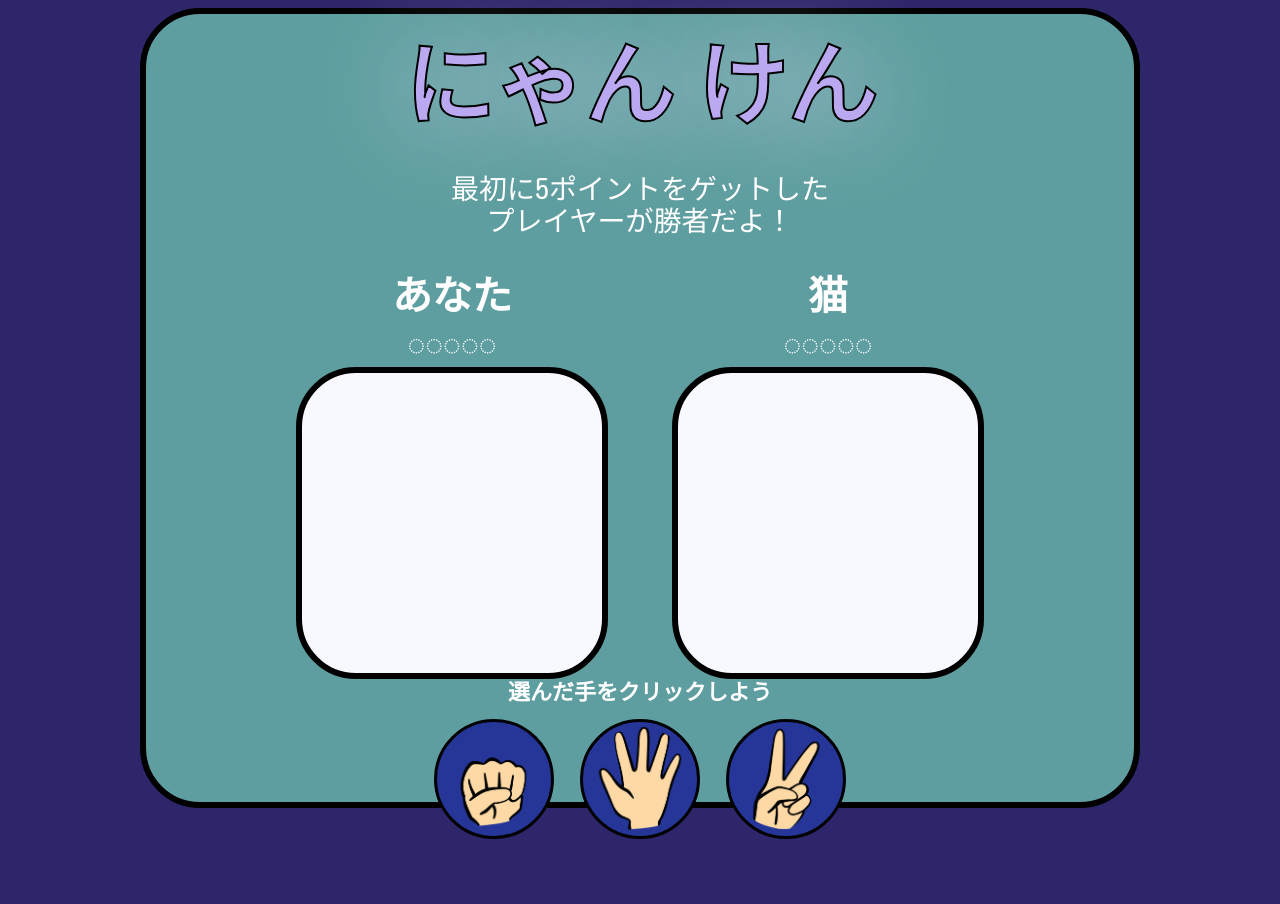
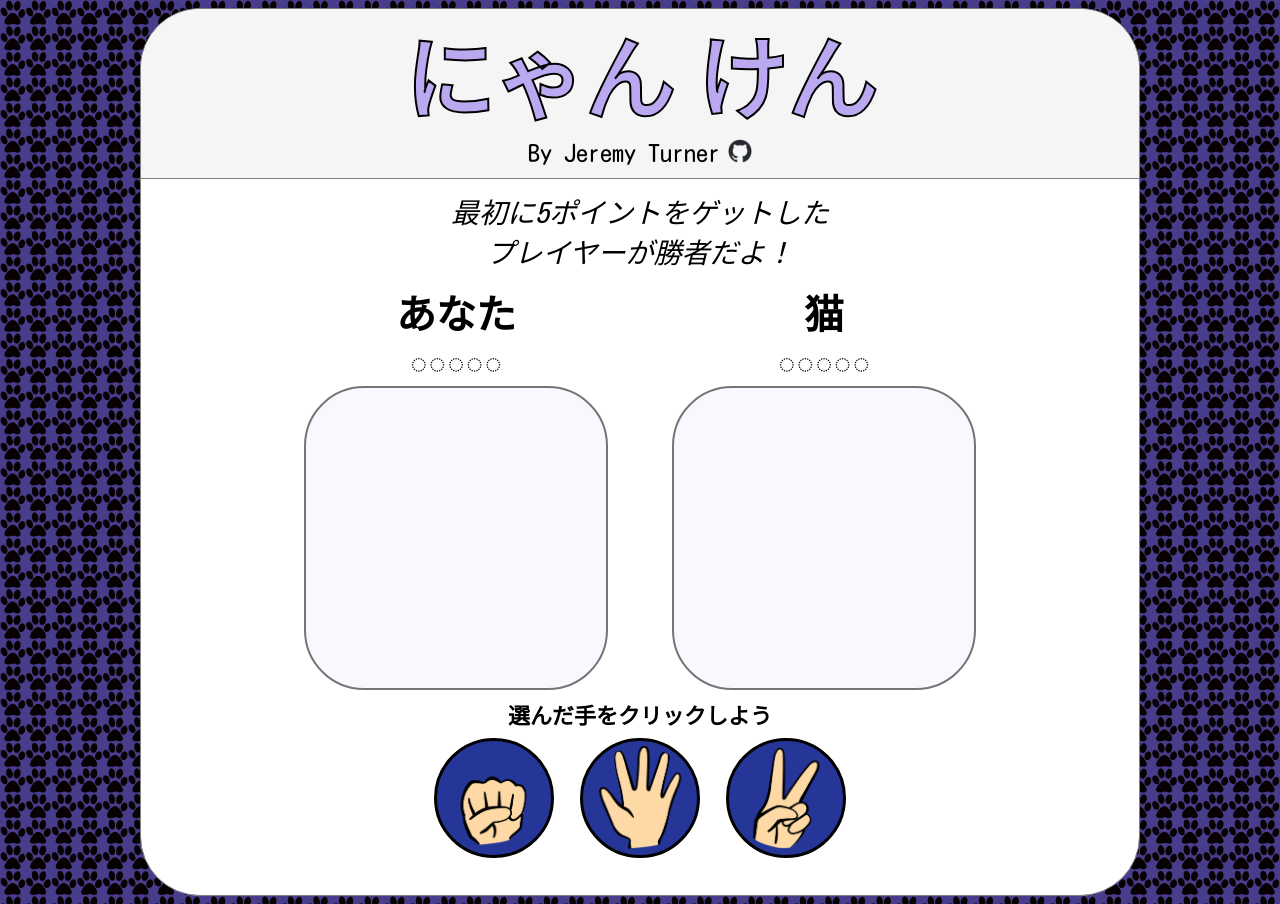
Before and after one commit to turner-jeremy/rock-paper-scissors, a plain HTML site: page index.html in a window 1280 px wide. Before the commit the page ends 839 px from the top, so only its background shows below. Drawn offline with Linux system fonts and the light colour scheme; a web font is replaced by a local one.

Commit message:
Add background and change UI color scheme
Change color to lighter color scheme in game area
Made borders thinner and lighter
Added tiled cat paw wallpaper to sit behind game area

```diff
--- a/index.html
+++ b/index.html
@@ -18,6 +18,7 @@
     <div class="game-container">
         <div class="game-title">
             <h1>にゃん けん</h1>
+            <p>By Jeremy Turner <a href="https://github.com/turner-jeremy/rock-paper-scissors/" target="_blank"><img src="./images/github-mark.png" alt="Github logo"></a></p>
          </div>
 
         <div class="game-info">
@@ -58,9 +59,6 @@
             <img id="rock" src="./images/rock-up.png" alt="Rock">
             <img id="paper"  src="./images/paper-up.png" alt="Paper">
             <img id="scissors" src="./images/scissors-up.png" alt="Scissors">
-            <!-- <button id="rock">✊🏻</button>
-            <button id="paper">✋🏻</button>
-            <button id="scissors">✌🏻</button> -->
         </div>
     </div>
     </div>
--- a/javascript.js
+++ b/javascript.js
@@ -8,8 +8,8 @@ var char = 0;
 var timer = 0;
 var drawGame = false;
 const pointsHTML = ["&#9312;", "&#9313;", "&#9314;", "&#9315;", "&#9316;"];
-catChoiceJpn = "";
-humanChoiceJpn = "";
+var catChoiceJpn = "";
+var humanChoiceJpn = "";
 
 const roundNumberUI = document.querySelector('.human-instructions');
 const humanScoreDiv = document.querySelector('.human-score');
@@ -42,7 +42,7 @@ const startGameString1 = "最初はグー"
 const startGameString2 = "にゃんけんぽん！"
 const drawGameString = "あいこでしょ"
 
-newPlaybackRate = 1.2;
+newPlaybackRate = 1.2; // Speeds up audio playback rate to match animation
 startGameAudio1.playbackRate = newPlaybackRate;
 startGameAudio2.playbackRate = newPlaybackRate;
 drawGameAudio.playbackRate = newPlaybackRate;
@@ -50,28 +50,20 @@ humanWinnerAudio.playbackRate = newPlaybackRate;
 catWinnerAudio.playbackRate = newPlaybackRate;
 gameInfoAudio.playbackRate = newPlaybackRate;
 
+gameInfoAudio.play(); // Plays audio instructions when game first loads
 
-gameInfoAudio.play();
 humanButtons.forEach((img) => {
           img.addEventListener('click', () => {
                 if (selectionMade === false) {
-                    selectionMade = true;
-                    img.classList.add('clicked');
+                    selectionMade = true; // locks player from making new selection until round is complete
+                    img.classList.add('clicked'); // css highlights player selection
                     humanSelection = img.id;
                     playRound();
                 }
               });
-
           });
 
-function getCatChoice() {
-    const catChoice = ["rock", "paper", "scissors"]
-    var i = Math.floor(3 * Math.random());
-    return catChoice[i]
-}
-
 function playRound() {
-    if (humanScore >= 5 || catScore >= 5) return;
     roundNumberUI.classList.add("round");
     roundNumberUI.textContent = "ラウンド " + roundNumber;
     humanChoiceDiv.classList.remove("winner");
@@ -79,6 +71,12 @@ function playRound() {
     catChoiceDiv.classList.remove("winner");
     catChoiceDiv.classList.remove("loser");
     animateTitle();
+}
+
+function getCatChoice() {
+    const catChoice = ["rock", "paper", "scissors"]
+    var i = Math.floor(3 * Math.random());
+    return catChoice[i]
 }
 
 function showScores() {
--- a/styles.css
+++ b/styles.css
@@ -7,50 +7,141 @@
 }
 
 html {
-    background-color: #2e266a;
+    background-image: url("./images/cat-paw-background.png");
+    background-size: 2vw;
+    background-color: darkslateblue;
 }
 
 .game-container {
     margin: auto;
     width: 100%;
     max-width: 1000px;
-    min-height: 90vh;
-    max-height: 100vh;
+    background-color: white;
     padding: 0;
     border-style: solid;
-    border-width: clamp(3px, 0.5vw, 8px);
+    border-width: clamp(1px, 0.1vw, 2px);
+    border-color: grey;
     border-radius: clamp(0px, 7vw, 60px);
-    background-color:cadetblue;
+    /* background-color:cadetblue; */
 }
 
 .game-title {
     display: flex;
+    flex-direction: column;
+    align-items: center;
     justify-content: center;
+    background-color: whitesmoke;
     flex: 1;
+    padding-bottom: 12px;
+    border-bottom-style: solid;
+    border-bottom-width: clamp(1px, 0.1vw, 2px);
+    border-color: grey;
+    border-top-right-radius: inherit;
+    border-top-left-radius: inherit;
 }
 
 .game-title h1 {
     font-family: 'Cherry Bomb One';
     display: inline-block;
-    font-size: clamp(30px, 10vw, 90px);
+    font-size: clamp(50px, 10vw, 90px);
     margin: auto;
     text-align: center;
-    text-shadow:  0 0 1em rgb(235, 229, 255);
     color: #baa8f0;
     /* background-color: #033546; */
     -webkit-text-stroke-width: clamp(1px, 0.2vw, 2px);
     -webkit-text-stroke-color: black;
 }
 
-.animate-text {
-    display: inline-block;
-    transition: all 0.2s ease;
-    -webkit-text-stroke-width: 0.3cqw;
-    -webkit-text-stroke-color: white;
+.game-title p {
+    display: flex;
+    align-items: center;
+    gap: 8px;
+    margin: 0;
+    font-size: clamp(16px, 4vw, 24px);
 }
 
-.animate-text.fade {
-    opacity: 0;
+.game-title img {
+    width: clamp(12px, 3vw, 24px)
+}
+
+.game-info,
+.game-status {
+    display: flex;
+    justify-content: center;
+    align-items: center;
+    text-align: center;
+    margin: 12px 0;
+    font-size: clamp(10px, 4vw, 28px);
+    /* line-height: clamp(12px, 32px, 40px); */
+    /* min-height: 5vh; */
+    font-style: italic;
+}
+
+.game-info p {
+    margin: 0;
+}
+
+.selection-container {
+    display: flex;
+    flex-direction: column;
+    gap: 0cqw;
+    justify-content: flex-start;
+    align-items: center;
+    margin: auto;
+    flex: 1;
+    padding-bottom: 3vh;
+    /* height: 20vh; */
+}
+
+.selection-container h2.round {
+    font-size: clamp(16px, 4vw, 28px);
+}
+
+.human-instructions,
+.winner-announce {
+    display: flex;
+    justify-content: center;
+    align-items: center;
+    text-align: center;
+    margin: 1cqh 0;
+    padding: 0 1cqw;
+    font-size: clamp(12px, 3.5vw, 22px);
+    /* color: white; */
+}
+
+.scoreboard {
+    display: flex;
+    gap: clamp(10px, 5vw, 80px);
+    justify-content: center;
+    flex: 3;
+}
+
+.scoreboard-human,
+.scoreboard-cat {
+    display: flex;
+    flex-direction: column;
+    align-items: center;
+}
+
+.scoreboard-human p,
+.scoreboard-cat p {
+    display: inline;
+    font-size: clamp(10px, 4vw, 28px);
+}
+
+.scoreboard-human h2,
+.scoreboard-cat h2 {
+    text-align: center;
+    margin: 0;
+    font-size: clamp(12px, 6vw, 40px);
+}
+
+.choices {
+    display: flex;
+    height: 30cqw;
+    max-height: 300px;
+    width: auto;
+    margin: auto;
 }
 
 @keyframes bounce {
@@ -70,8 +161,8 @@ html {
 .cat-choice-div {
     border-radius: clamp(0px, 7vw, 60px);
     border-style: solid;
-    border-width: clamp(4px, 0.5vw, 8px);
-    border-color: black;
+    border-width: clamp(2px, 0.2vw, 4px);
+    border-color:rgb(117, 117, 117);
     background-color:ghostwhite;
 }
 
@@ -81,6 +172,7 @@ html {
     align-items: center;
     margin: 0;
     min-height: 45px;
+    gap: 2px;
 }
 
 .human-score p,
@@ -93,30 +185,6 @@ html {
 
 .loser {
     background-color: darkred;
-}
-
-.selection-container {
-    display: flex;
-    flex-direction: column;
-    gap: 1cqw;
-    justify-content: center;
-    align-items: center;
-    margin: auto;
-    flex: 1;
-    height: 20vh;
-}
-
-.human-instructions,
-.winner-announce,
-.round {
-    display: flex;
-    justify-content: center;
-    align-items: center;
-    text-align: center;
-    margin: 1cqh 0 0 0;
-    padding: 0 1cqw;
-    font-size: clamp(12px, 3.5vw, 22px);
-    color: white;
 }
 
 #human-selection {
@@ -136,54 +204,12 @@ html {
     padding: 5px;
 }
 
-.game-info,
-.game-status {
-    display: flex;
-    justify-content: center;
-    align-items: center;
-    text-align: center;
-    color: white;
-    margin: 0;
-    font-size: clamp(12px, 4vw, 28px);
-    line-height: clamp(12px, 32px, 40px);
-    min-height: 8vh;
+#human-selection img.clicked {
+    background-color: orchid;
+    border-color: white;
+    border-width: 1qw;
 }
 
-.scoreboard {
-    display: flex;
-    gap: clamp(10px, 5vw, 80px);
-    justify-content: center;
-    color: white;
-    flex: 3;
-    /* max-height: 500px; */
-}
-
-.scoreboard-human,
-.scoreboard-cat {
-    display: flex;
-    flex-direction: column;
-    align-items: center;
-}
-
-.scoreboard-human p,
-.scoreboard-cat p {
-    display: inline;
-    font-size: clamp(10px, 5vw, 30px);
-}
-
-.scoreboard-human h2,
-.scoreboard-cat h2 {
-    text-align: center;
-    margin: 0;
-    font-size: clamp(10px, 4vw, 40px);
-}
-.choices {
-    display: flex;
-    height: 30cqw;
-    max-height: 300px;
-    width: auto;
-    margin: auto;
-}
 .end-game {
     margin: auto;
     align-items: center;
@@ -202,9 +228,3 @@ button#reset-game {
     font-size: clamp(12px, 4vw, 32px);
     border-radius: 2cqw;
 }
-
-#human-selection img.clicked {
-    background-color: orchid;
-    border-color: white;
-    border-width: 1qw;
-}
```
Also changed, not shown: images/cat-paw-background.png (added), images/github-mark.png (added).
